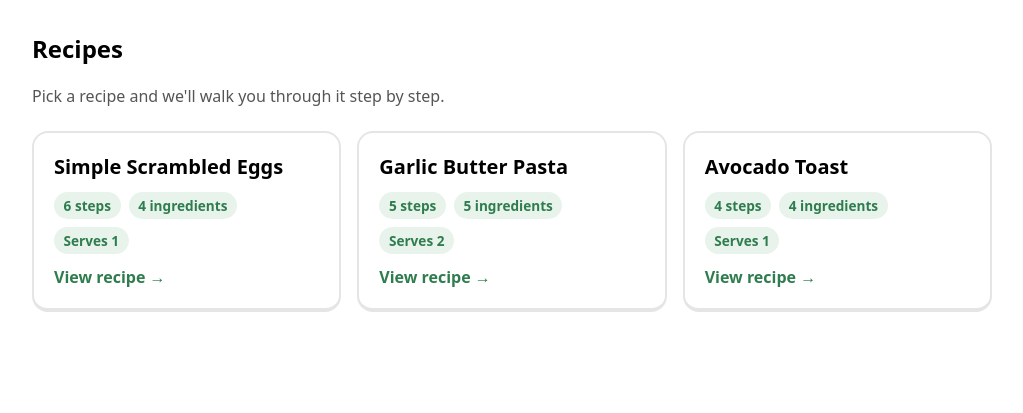
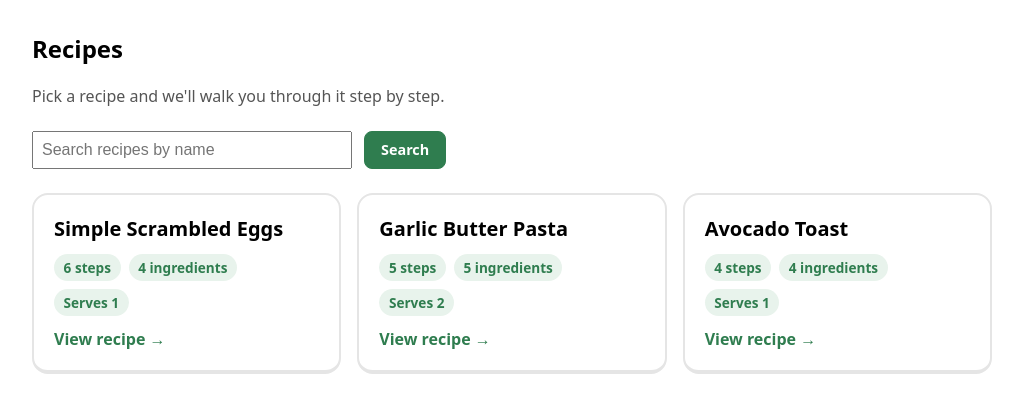
Before and after one commit to Nemo-22-UF/CEN3031-Project, a Flask app: page /recipes in a window 1280 px wide. Shown: the part 38-451 px from the top of the page, without its empty margins (128-1151 px from the left). Run offline with Flask 3, Linux system fonts and the light colour scheme; data comes from the database, SQL or seed files in the repository.

Commit message:
feature: add recipe name search (PBI-10)

```diff
--- a/app/recipes.py
+++ b/app/recipes.py
@@ -96,6 +96,12 @@ def get_all_recipes():
     return [recipe_to_dict(recipe) for recipe in Recipe.query.order_by(Recipe.id).all()]
 
 
+def search_recipes(query):
+    """Return recipes whose name contains the query, ignoring case."""
+    matches = Recipe.query.filter(Recipe.name.ilike(f"%{query}%")).order_by(Recipe.id).all()
+    return [recipe_to_dict(recipe) for recipe in matches]
+
+
 def seed_sample_recipes():
     """Save SAMPLE_RECIPES if the database has no recipes yet. Safe to call again."""
     if Recipe.query.first() is not None:
--- a/app/routes.py
+++ b/app/routes.py
@@ -1,6 +1,6 @@
 from flask import Blueprint, abort, redirect, render_template, request, url_for
 
-from app.recipes import get_all_recipes, get_recipe
+from app.recipes import get_all_recipes, get_recipe, search_recipes
 from app.servings import (
     MAX_SERVINGS,
     MIN_SERVINGS,
@@ -25,7 +25,12 @@ def health():
 
 @main.route("/recipes")
 def recipes():
-    return render_template("recipes.html", recipes=get_all_recipes())
+    query = request.args.get("q", "").strip()
+    if query:
+        found = search_recipes(query)
+    else:
+        found = get_all_recipes()
+    return render_template("recipes.html", recipes=found, query=query)
 
 
 @main.route("/recipes/<int:recipe_id>")
--- a/app/static/style.css
+++ b/app/static/style.css
@@ -82,6 +82,22 @@ body{
     font-size: 1rem;
 }
 .servings-form .button{
+    padding: 0.5rem 1rem;
+    font-size: 0.9rem;
+    cursor: pointer;
+}
+.search-form{
+    display: flex;
+    gap: 0.75rem;
+    margin-bottom: 1.5rem;
+}
+.search-form input{
+    flex: 1;
+    max-width: 20rem;
+    padding: 0.5rem;
+    font-size: 1rem;
+}
+.search-form .button{
     padding: 0.5rem 1rem;
     font-size: 0.9rem;
     cursor: pointer;
--- a/app/templates/recipes.html
+++ b/app/templates/recipes.html
@@ -6,6 +6,11 @@
 <section class="recipes">
     <h1>Recipes</h1>
     <p class="recipes-intro">Pick a recipe and we'll walk you through it step by step.</p>
+
+    <form class="search-form" action="{{ url_for('main.recipes') }}" method="get">
+        <input type="search" name="q" value="{{ query }}" placeholder="Search recipes by name" aria-label="Search recipes by name">
+        <button class="button" type="submit">Search</button>
+    </form>
 
     {% if recipes %}
     <ul class="recipe-grid">
@@ -23,6 +28,8 @@
         </li>
         {% endfor %}
     </ul>
+    {% elif query %}
+    <p class="no-results">Your search has no matches in our recipe database. Here is our <a href="{{ url_for('main.recipes') }}">full recipe list</a>. If you still cannot find your recipe, contact us at <a href="mailto:thomasheeps10@gmail.com">thomasheeps10@gmail.com</a> with your recipe and we will add it!</p>
     {% else %}
     <p>No recipes yet.</p>
     {% endif %}
```
Also changed, not shown: tests/test_recipes.py (+20 -0 lines).
